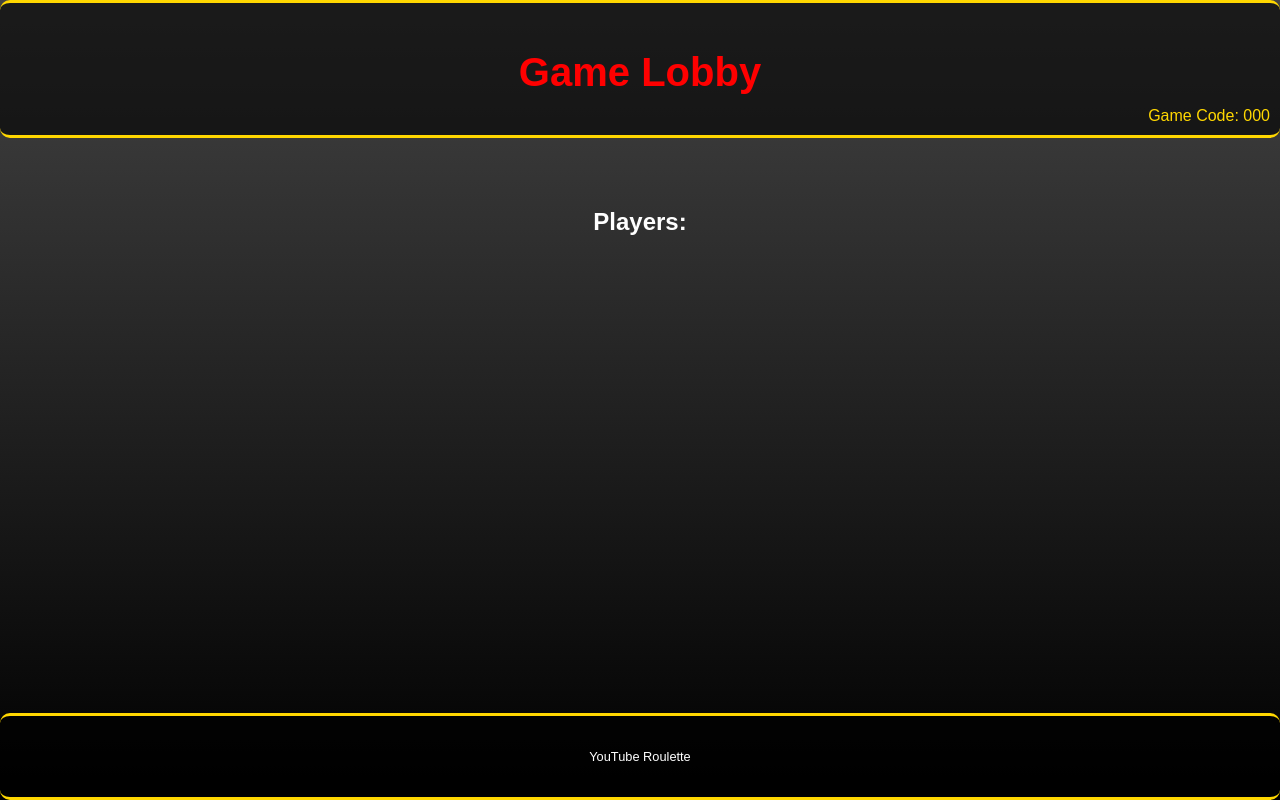
After one commit to MagitekZed/ytroulette, a Flask app: template templates/game_lobby.html in a window 1280 px wide. The commit adds this page. Run offline with Flask 3, Linux system fonts and the light colour scheme; the template is opened without the code that fills it: most values are stand-ins (such as "Sample title", 1, 10 or a date in 2020); some libraries are stand-ins or nearby versions.

Commit message:
major updates, working on ready buttons.

```diff
--- a/app.py
+++ b/app.py
@@ -1,52 +1,99 @@
-from flask import Flask, render_template, request, redirect, url_for
+from flask import Flask, render_template, request, redirect, url_for, jsonify, session
 from flask_socketio import SocketIO, emit, join_room
-import game_logic
+from datetime import timedelta
+import game_creation
+from game_creation import set_player_ready
+import uuid
 
 app = Flask(__name__)
 app.config['SECRET_KEY'] = 'secret!'
+app.config['SESSION_COOKIE'] = 'Player ID'
+app.config['PERMANENT_SESSION_LIFETIME'] = timedelta(hours=12)  # Set session lifetime to 12 hours
 socketio = SocketIO(app)
+
+games = {}  # Global dictionary to store games
+
+@app.route('/')
+def index():
+    player_id = session.get('player_id')
+    game_key = session.get('game_key')
+
+    # No changes needed here if the game_key is being sent to the template
+    return render_template('index.html', game_key=game_key if player_id and game_key else None)
+
+# Helper function to generate a unique player identifier
+def generate_player_id():
+    return str(uuid.uuid4())
+
+@app.route('/create_game', methods=['POST'])
+def create_game_route():
+    player_name = request.form['player_name']
+    # Generate a unique player ID and store it in the session
+    player_id = generate_player_id()
+    session['player_id'] = player_id
+    # Create the game and store the game key in the session
+    game_key = game_creation.create_game(player_name, games)
+    session['game_key'] = game_key
+    # Send back JSON with the URL for redirection
+    return jsonify({'url': url_for('game_lobby', game_key=game_key)})
+
+@app.route('/join_game', methods=['POST'])
+def join_game_route():
+    player_name = request.form['player_name']
+    game_key = request.form['game_code']
+    if game_creation.join_game(game_key, player_name, games):
+        # Generate a unique player ID if one does not already exist
+        if 'player_id' not in session:
+            session['player_id'] = generate_player_id()
+        # Store the game key in the session
+        session['game_key'] = game_key
+        updated_players = list(games[game_key]['players'].keys())
+        socketio.emit('update_players', {'players': updated_players}, room=game_key)
+        # Send back JSON with the URL for redirection
+        return jsonify({'url': url_for('game_lobby', game_key=game_key)})
+    else:
+        return jsonify({'error': 'Invalid game code or name already taken'}), 400
+
+@app.route('/game_lobby/<game_key>')
+def game_lobby(game_key):
+    if game_key in games:
+        player_id = session.get('player_id')
+        return render_template('game_lobby.html', game=games[game_key], game_code=game_key, player_id=player_id)
+    else:
+        return "Game not found"
+
+@app.route('/clear_session', methods=['POST'])
+def clear_session():
+    # Clear the session cookies
+    session.pop('player_id', None)
+    session.pop('game_key', None)
+    return jsonify({'status': 'session cleared'}), 200
+
+# Add more route definitions here
+
+# Server-side validation in app.py
+@socketio.on('player_ready')
+def handle_player_ready(data):
+    player_id = session.get('player_id')
+    game_key = session.get('game_key')
+    ready_status = data.get('ready')
+
+    # Check if the player_id in session matches the player_id in the game
+    if games[game_key]['players'].get(player_id) and set_player_ready(games, game_key, player_id, ready_status):
+        # Broadcast the player's readiness to all clients in the game room
+        emit('player_ready_update', {'player_id': player_id, 'ready': ready_status}, room=game_key)
 
 @socketio.on('join')
 def on_join(data):
     room = data['game_code']
     join_room(room)
-    emit('update_players', {'players': list(game_logic.games[room]['players'])}, room=room)
-
-@app.route('/')
-def index():
-    return render_template('index.html')
-
-@app.route('/create_game', methods=['GET', 'POST'])
-def create_game():
-    if request.method == 'POST':
-        player_name = request.form['player_name']
-        game_code = game_logic.create_game(player_name)
-        socketio.emit('join', {'game_code': game_code, 'player_name': player_name})
-        return redirect(url_for('game', game_code=game_code, player_name=player_name))
-    return render_template('create_game.html')
-
-@app.route('/join_game', methods=['GET', 'POST'])
-def join_game():
-    if request.method == 'POST':
-        player_name = request.form['player_name']
-        game_code = request.form['game_code']
-        if game_logic.join_game(game_code, player_name):
-            socketio.emit('join', {'game_code': game_code, 'player_name': player_name})
-            return redirect(url_for('game', game_code=game_code, player_name=player_name))
-        else:
-            return "Error: Invalid code or name"
-    return render_template('join_game.html')
-
-@app.route('/game/<game_code>')
-def game(game_code):
-    if game_code in game_logic.games:
-        players = game_logic.games[game_code]['players']
-        player_name = request.args.get('player_name', '')  # Retrieve the player's name from the query parameters
-        return render_template('game.html', players=players, game_code=game_code, player_name=player_name)
-    else:
-        return "Game not found"
-
-# Add more route definitions here
+    game = games[room]
+    players_info = [
+        {'player_id': player_id, 'name': player_id, 'isHost': (info['role'] == 'host'), 'ready': info['ready']}
+        for player_id, info in game['players'].items()
+    ]
+    print('Sending player info:', players_info)  # Debugging line
+    socketio.emit('update_players', {'players': players_info}, room=room)
 
 if __name__ == '__main__':
-  app.run(host='0.0.0.0', port=8080)  # Replit uses port 8080
+  socketio.run(app, host='0.0.0.0', port=8080)
--- a/static/game_setup.js
+++ b/static/game_setup.js
@@ -1,3 +1,71 @@
+document.addEventListener('DOMContentLoaded', function() {
+    if (window.location.pathname.startsWith('/game_lobby/')) {
+        var socket = io.connect(location.protocol + '//' + document.domain + ':' + location.port);
+
+        let currentPlayers = {};
+
+        if (window.gameCode) {
+            socket.on('connect', function() {
+                socket.emit('join', { 'game_code': window.gameCode });
+            });
+        }
+
+        function createPlayerListItem(player) {
+            console.log('Creating list item for player:', player); // Debugging line
+            var playerItem = document.createElement('li');
+            playerItem.className = 'player-item';
+            playerItem.textContent = player.name + (player.isHost ? ' (Host)' : '');
+
+            if (player.player_id === window.sessionId) {
+                var readyButton = document.createElement('button');
+                readyButton.className = 'ready-button ' + (player.ready ? 'ready' : 'not-ready');
+                readyButton.textContent = player.ready ? 'Ready' : 'Not Ready';
+                readyButton.onclick = function() {
+                    socket.emit('player_ready', { 'ready': !player.ready });
+                };
+                playerItem.appendChild(readyButton);
+            }
+
+            return playerItem;
+        }
+
+        function updatePlayerReadyState(playerItem, player) {
+            var readyButton = playerItem.querySelector('.ready-button');
+            if (readyButton) {
+                readyButton.className = 'ready-button ' + (player.ready ? 'ready' : 'not-ready');
+                readyButton.textContent = player.ready ? 'Ready' : 'Not Ready';
+            }
+        }
+
+        socket.on('update_players', function(data) {
+            var playersList = document.getElementById('playersList');
+            data.players.forEach(function(player) {
+                var playerItem = currentPlayers[player.name];
+
+                if (!playerItem) {
+                    playerItem = createPlayerListItem(player);
+                    playersList.appendChild(playerItem);
+                    currentPlayers[player.name] = playerItem;
+                } else {
+                    updatePlayerReadyState(playerItem, player);
+                }
+            });
+        });
+
+        socket.on('player_ready_update', function(data) {
+            var playerItem = currentPlayers[data.player_name];
+            if (playerItem) {
+                updatePlayerReadyState(playerItem, {
+                    name: data.player_name,
+                    ready: data.ready,
+                    player_id: window.sessionId
+                });
+            }
+        });
+    }
+});
+
+
 function fadeIn(element) {
     element.style.display = 'block';
     element.style.opacity = 0;
@@ -56,16 +124,59 @@ function hideForms() {
     fadeOut(document.getElementById('joinGameForm'));
 }
 
+if (window.location.pathname === '/') {
+    showCreateGameForm();
+}
+
 function createGame() {
-    // Implement AJAX call to server to create game
+    var playerName = document.getElementById('createPlayerName').value.trim();
+
+    if (!playerName) {
+        alert('Please enter your name');
+        return;
+    }
+
+    var xhr = new XMLHttpRequest();
+    xhr.open('POST', '/create_game', true);
+    xhr.setRequestHeader('Content-Type', 'application/x-www-form-urlencoded');
+
+    xhr.onreadystatechange = function() {
+        if (xhr.readyState === XMLHttpRequest.DONE) {
+            if (xhr.status === 200) {
+                var response = JSON.parse(xhr.responseText);
+                window.location.href = response.url;
+            } else {
+                alert('Error creating game');
+            }
+        }
+    };
+
+    xhr.send('player_name=' + encodeURIComponent(playerName));
 }
 
 function joinGame() {
-    // Implement AJAX call to server to join game
+    var playerName = document.getElementById('joinPlayerName').value.trim();
+    var gameCode = document.getElementById('joinGameCode').value.trim();
+
+    if (!playerName || !gameCode) {
+        alert('Please enter your name and game code');
+        return;
+    }
+
+    var xhr = new XMLHttpRequest();
+    xhr.open('POST', '/join_game', true);
+    xhr.setRequestHeader('Content-Type', 'application/x-www-form-urlencoded');
+
+    xhr.onreadystatechange = function() {
+        if (xhr.readyState === XMLHttpRequest.DONE) {
+            if (xhr.status === 200) {
+                var response = JSON.parse(xhr.responseText);
+                window.location.href = response.url;
+            } else {
+                alert('Error joining game');
+            }
+        }
+    };
+
+    xhr.send('player_name=' + encodeURIComponent(playerName) + '&game_code=' + encodeURIComponent(gameCode));
 }
-
-window.onload = function() {
-    showCreateGameForm();
-};
-
-// Add event listeners for form submission if necessary
--- a/static/styles.css
+++ b/static/styles.css
@@ -24,6 +24,7 @@ body {
 }
 
 header, footer {
+    position: relative;
     padding: 20px 0;
     border-top: 3px solid gold;
     border-bottom: 3px solid gold;
@@ -183,3 +184,55 @@ h1 {
 #gameSetupForms button:hover {
     background-color: darkred;
 }
+
+/* Adjust the game code display */
+.game-code {
+    font-size: 1em; /* Smaller font size */
+    position: absolute;
+    bottom: 10px;
+    right: 10px;
+    color: gold; /* Make it stand out */
+}
+
+/* Style for the player list */
+.players-list {
+    list-style: none; /* Remove default list styling */
+    padding: 0;
+}
+
+.player-item {
+    background-color: rgba(255, 255, 255, 0.9);
+    color: #333;
+    margin: 10px auto;
+    padding: 10px;
+    font-size: 1em;
+    border-radius: 10px;
+    box-shadow: 0 2px 4px rgba(0,0,0,0.2);
+    border: 1px solid gold;
+    display: block;
+    width: 80%;
+    max-width: 600px;
+}
+
+/* Responsive adjustments for player items */
+@media (max-width: 768px) {
+    .player-item {
+        width: calc(50% - 20px);
+    }
+}
+
+@media (max-width: 480px) {
+    .player-item {
+        width: 100%;
+    }
+}
+
+.ready-button.not-ready {
+    background-color: grey;
+    /* Other styles for the not-ready state */
+}
+
+.ready-button.ready {
+    background-color: red;
+    /* Other styles for the ready state */
+}
--- /dev/null
+++ b/templates/game_lobby.html
@@ -0,0 +1,38 @@
+<!DOCTYPE html>
+<html lang="en">
+<head>
+    <meta charset="UTF-8">
+    <title>YouTube Roulette - Game Lobby</title>
+    <link rel="stylesheet" href="/static/styles.css">
+    <!-- Include the Socket.IO client script from CDN -->
+    <script src="https://cdn.socket.io/socket.io-3.0.3.min.js"></script>
+    <!-- Defer your custom JavaScript to ensure it runs after the page content is loaded -->
+    <script src="/static/game_setup.js" defer></script>
+    <script type="text/javascript">
+        window.sessionId = "{{ player_id }}";
+    </script>
+</head>
+
+<body>
+    <header>
+        <h1>Game Lobby</h1>
+        <div class="game-code">Game Code: {{ game_code }}</div>
+    </header>
+
+    <section class="content">
+        <h2>Players:</h2>
+        <ul id="playersList" class="players-list">
+            <!-- Initially empty; players will be added via JavaScript -->
+        </ul>
+    </section>
+
+    <footer>
+        <p>YouTube Roulette</p>
+    </footer>
+
+    <script>
+        window.gameCode = "{{ game_code }}";
+        window.playerName = "{{ game.players.keys()|first }}"; // Assuming the first player is the one who created the game
+    </script>
+</body>
+</html>
```
Also changed, not shown: game_creation.py (added, +52 -0 lines), templates/index.html (+23 -1 lines), oldfiles/game.html (renamed from templates/game.html), oldfiles/game_logic.py (renamed from game_logic.py).
